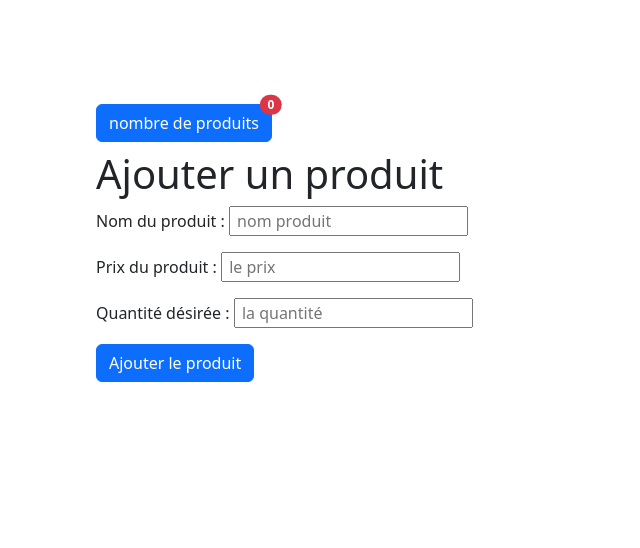
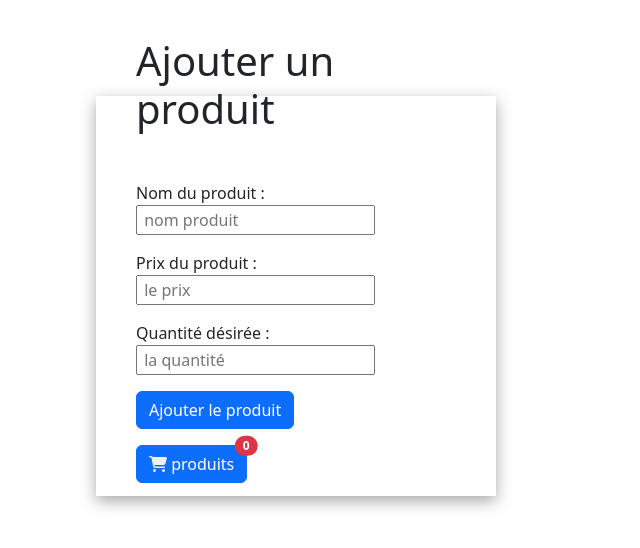
Before and after one commit to Hamdi-Abdelmaksoud/appli, a PHP site: page / in a window 1280 px wide; the page is wider, and only the part inside the window is pictured. Shown: the top 548 px of that part, without its empty margins (0-640 px from the left). Run offline with PHP 8.4, Linux system fonts and the light colour scheme.

Commit message:
style et commentaires

```diff
--- a/index.php
+++ b/index.php
@@ -1,10 +1,26 @@
 <?php
 session_start();
-isset($_SESSION['products'])?$preSize=count($_SESSION['products']):$preSize=0;
-$message =  isset($_SESSION['message'])?$_SESSION['message'] : null;
-echo $message;
-unset($_SESSION['message']);
+isset($_SESSION['products']) ? $preSize = count($_SESSION['products']) : $preSize = 0;//on vérifie si on a ajouté un pruduit
+$message =  isset($_SESSION['message']) ? $_SESSION['message'] : null;
+/*$_SESSION['message'] =donné à partir de la méthode add "traitement.php" lorsque un prod ajouté*/
+if ($message != null) {//si le message différent de null donc le produit est bien ajouté on affiche un message de success
 ?>
+    <script>
+        window.onload = function message() {
+            let message = document.createElement("div");
+            message.innerHTML = "<i class='fa-solid fa-circle-check' style='color: #2eb224;'></i>" + " produit ajouté avec success";
+            let parent = document.getElementById('message');
+            parent.appendChild(message);
+            setTimeout(() => {
+                    message.remove();
+                }, 2000
+
+            )
+        }
+    </script>
+<?php
+    unset($_SESSION['message']);//vider le message dans la session
+}; ?>
 
 <!DOCTYPE html>
 <html lang="en">
@@ -13,46 +29,25 @@ unset($_SESSION['message']);
     <meta charset="UTF-8">
     <meta http-equiv="X-UA-Compatible" content="IE=edge">
     <meta name="viewport" content="width=device-width, initial-scale=1.0">
+    <link href="style.css" rel="stylesheet">
+    <link rel="stylesheet" href="https://cdnjs.cloudflare.com/ajax/libs/font-awesome/6.4.0/css/all.min.css" integrity="sha512-iecdLmaskl7CVkqkXNQ/ZH/XLlvWZOJyj7Yy7tcenmpD1ypASozpmT/E0iPtmFIB46ZmdtAc9eNBvH0H/ZpiBw==" crossorigin="anonymous" referrerpolicy="no-referrer" />
     <link href="https://cdn.jsdelivr.net/npm/bootstrap@5.2.3/dist/css/bootstrap.min.css" rel="stylesheet" integrity="sha384-rbsA2VBKQhggwzxH7pPCaAqO46MgnOM80zW1RWuH61DGLwZJEdK2Kadq2F9CUG65" crossorigin="anonymous">
     <title>Ajout produit</title>
 </head>
 
 <body class="container-fluid p-5 m-5">
-
-<nav  class="navbar navbar-expand-lg bg-body-tertiary" >
-
-                <?php
-                if(isset($_SESSION['products']))
-                {
-                   echo "<button type='button' class='btn btn-primary position-relative'>
-                   <a class='navbar-brand' href='recap.php'text-white'>Voir mes produits</a>
-  <span class='position-absolute top-0 start-100 translate-middle badge rounded-pill bg-danger'>".count($_SESSION['products']).
-  "<span class='visually-hidden'>unread messages</span>
-  </span>
-</button>";
-
-                 }
-                 else
-
-                 {
-                    echo "<button type='button' class='btn btn-primary position-relative'>
-  nombre de produits
-   <span class='position-absolute top-0 start-100 translate-middle badge rounded-pill bg-danger'>".'0'.
-   "<span class='visually-hidden'>unread messages</span>
-   </span>
- </button>";
-
-                  }
-                 ?>
+    <div id=container>
 
 
 
-            </nav>
+
+
+
         <div class="mb-3">
 
             <h1>Ajouter un produit</h1>
-        <form action="traitement.php?action=add"  method="post" enctype="multipart/form-data">
-            <p class="input" >
+            <form action="traitement.php?action=add" method="post" enctype="multipart/form-data">
+                <p class="input">
                     <label class="labelNom">Nom du produit :
                     </label>
                     <input class="inputNom" type="text" name="name" placeholder=" nom produit" class="form-control">
@@ -70,18 +65,34 @@ unset($_SESSION['message']);
                     <input placeholder=" la quantité" class="inputQtt" type="number" name="qtt" value=" 1" class="form-control">
                 </p>
                 <p>
-                <input  class="btn btn-primary" type="submit" name="submit" value="Ajouter le produit" >
+                    <input class="btn btn-primary" type="submit" name="submit" value="Ajouter le produit">
 
                 </p>
 
+            </form>
+            <?php
 
-        </form>
+            if (isset($_SESSION['products'])) {//méthode pour avoir le nombre de prdts ajoutés et l'afficher
+                echo "<button type='button' class='btn btn-primary position-relative'>
+                    <a class='navbar-brand' href='recap.php'text-white'><i class='fa-solid fa-cart-shopping' style='color: #eceff3;'></i> produits</a>
+   <span class='position-absolute top-0 start-100 translate-middle badge rounded-pill bg-danger'>" . count($_SESSION['products']) .
+                    "<span class='visually-hidden'>unread messages</span>
+   </span>
+   </button>";
+            } else {//si la session est vide donc on zéro prdts ajoutés
+                echo "<button type='button' class='btn btn-primary position-relative'>
+                <a class='navbar-brand' href='recap.php'text-white'><i class='fa-solid fa-cart-shopping' style='color: #eceff3;'></i> produits</a>
+<span class='position-absolute top-0 start-100 translate-middle badge rounded-pill bg-danger'>0<span class='visually-hidden'>unread messages</span>
+</span>
+</button>";
+            }
+            ?>
 
 
-
+            <p id="message"></p><!---ici on ajoute les message produit ajouté avec succes-->
+        </div>
     </div>
     <script src="https://cdn.jsdelivr.net/npm/bootstrap@5.2.3/dist/js/bootstrap.bundle.min.js" integrity="sha384-kenU1KFdBIe4zVF0s0G1M5b4hcpxyD9F7jL+jjXkk+Q2h455rYXK/7HAuoJl+0I4" crossorigin="anonymous"></script>
-
 </body>
 
 </html>
--- a/style.css
+++ b/style.css
@@ -1,119 +1,18 @@
-         * {
-             margin: 0;
-             box-sizing: border-box;
-             padding: 0;
-         }
+#container {
+    padding-left: 40px;
+    position: absolute;
+    max-width: 400px;
+    height: 400px;
+    box-shadow: rgba(0, 0, 0, 0.35) 0px 5px 15px;
+    display: flex;
+    flex-direction: column;
+    align-items: center;
+    padding-right: 40px;
+    justify-content: center;
+}
 
-         body {
-             position: absolute;
-             background-color: #eee;
-         }
-
-         #container {
-             position: relative;
-             left: 200px;
-             margin-top: 100px;
-             width: 500px;
-             height: 400px;
-             box-shadow: rgba(0, 0, 0, 0.35) 0px 5px 15px;
-         }
-
-         h1 {
-             text-align: center;
-             margin-top: 10px;
-             padding: 25px;
-         }
-
-         .bouton {
-             width: 155px;
-             position: relative;
-             float: left;
-             top: 185px;
-             left: 15px;
-         }
-
-         .inputNom {
-             width: 180px;
-             position: relative;
-             float: left;
-             top: 10px;
-             left: 160px;
-             height: 30px;
-             border-radius: 10px;
-             -webkit-border-radius: 10px;
-             -moz-border-radius: 10px;
-             -ms-border-radius: 10px;
-             -o-border-radius: 10px;
-         }
-
-         .inputPrice {
-             width: 180px;
-             position: relative;
-             float: left;
-             top: 68px;
-             left: -20px;
-             height: 30px;
-             border-radius: 10px;
-             -webkit-border-radius: 10px;
-             -moz-border-radius: 10px;
-             -ms-border-radius: 10px;
-             -o-border-radius: 10px;
-         }
-
-         .inputQtt {
-             width: 180px;
-             position: relative;
-             float: left;
-             top: 115px;
-             left: 160px;
-             height: 30px;
-             border-radius: 10px;
-             -webkit-border-radius: 10px;
-             -moz-border-radius: 10px;
-             -ms-border-radius: 10px;
-             -o-border-radius: 10px;
-         }
-
-         .boutton {
-             width: 180px;
-             position: relative;
-             float: left;
-             top: 173px;
-             left: -21px;
-             height: 30px;
-             border-radius: 10px;
-             background-color: rgb(8, 8, 8);
-             color: white;
-             -webkit-border-radius: 10px;
-             -moz-border-radius: 10px;
-             -ms-border-radius: 10px;
-             -o-border-radius: 10px;
-         }
-
-         .labelQtt {
-             position: relative;
-             float: left;
-             left: 10px;
-         }
-
-         label {
-             display: none;
-         }
-         nav{
-
-
+h1 {
     position: relative;
     float: left;
-    top: 224px;
-    left: -168px;
-
+    top: -40px;
 }
-
-         a{
-            text-decoration: none;
-            color: white;
-        background-color: black;
-        }
-        h3{
-
-        }
--- a/traitement.php
+++ b/traitement.php
@@ -19,7 +19,7 @@ if (isset($_GET['action']))
                         "total" => $price * $qtt
                     ];
                     $_SESSION['products'][] = $product;
-                    $_SESSION['message'] = "le produit " . $name . " a bien été ajouté";
+                    $_SESSION['message'] = "le produit " . $name . " a été bien ajouté";
                 }
             }
             header("Location:index.php");
@@ -33,7 +33,7 @@ if (isset($_GET['action']))
 
             //*__________________________vider le panier____________________________________
         case "clear":
-            unset($_SESSION['products']); // On supprime un produit
+            unset($_SESSION['products']); // On supprime tous les  produits
             header("Location:index.php");
             break;
 
```
Also changed, not shown: recap.php (+21 -13 lines). Lines whose indentation alone changed are shown as unchanged.
